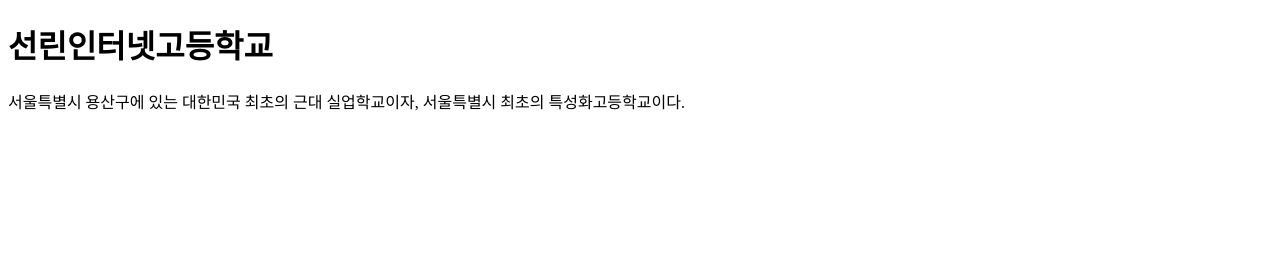
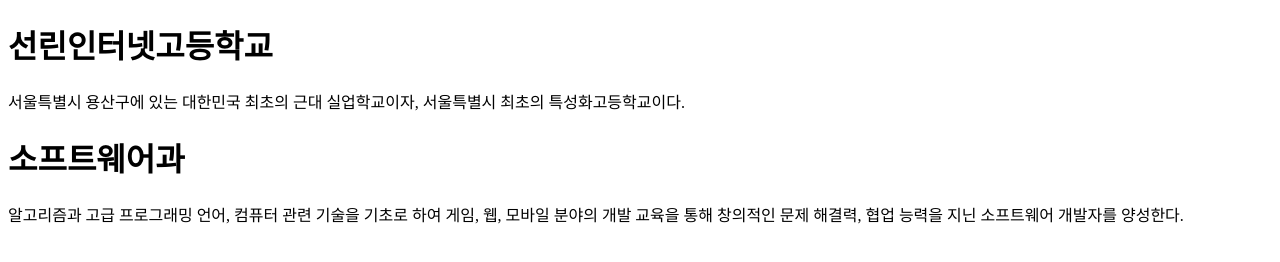
Before and after one commit to yangdhee3/wang, a plain HTML site: page index.html in a window 1280 px wide. Drawn offline with Linux system fonts and the light colour scheme.

Commit message:
학과 소개

```diff
--- a/index.html
+++ b/index.html
@@ -8,5 +8,7 @@
 <body>
     <h1>선린인터넷고등학교</h1>
     <p>서울특별시 용산구에 있는 대한민국 최초의 근대 실업학교이자, 서울특별시 최초의 특성화고등학교이다.</p>
+    <h1>소프트웨어과</h1>
+    <p>알고리즘과 고급 프로그래밍 언어, 컴퓨터 관련 기술을 기초로 하여 게임, 웹, 모바일 분야의 개발 교육을 통해 창의적인 문제 해결력, 협업 능력을 지닌 소프트웨어 개발자를 양성한다.</p>
 </body>
 </html>
```
